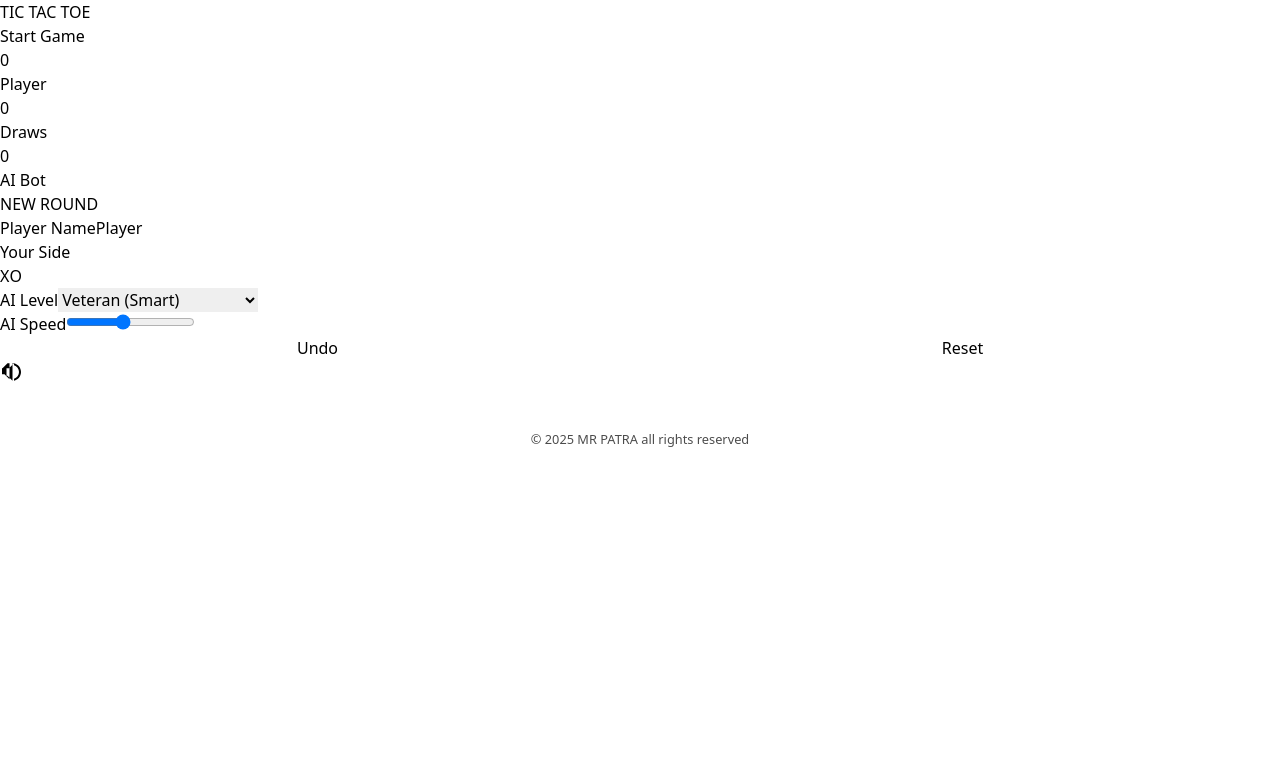
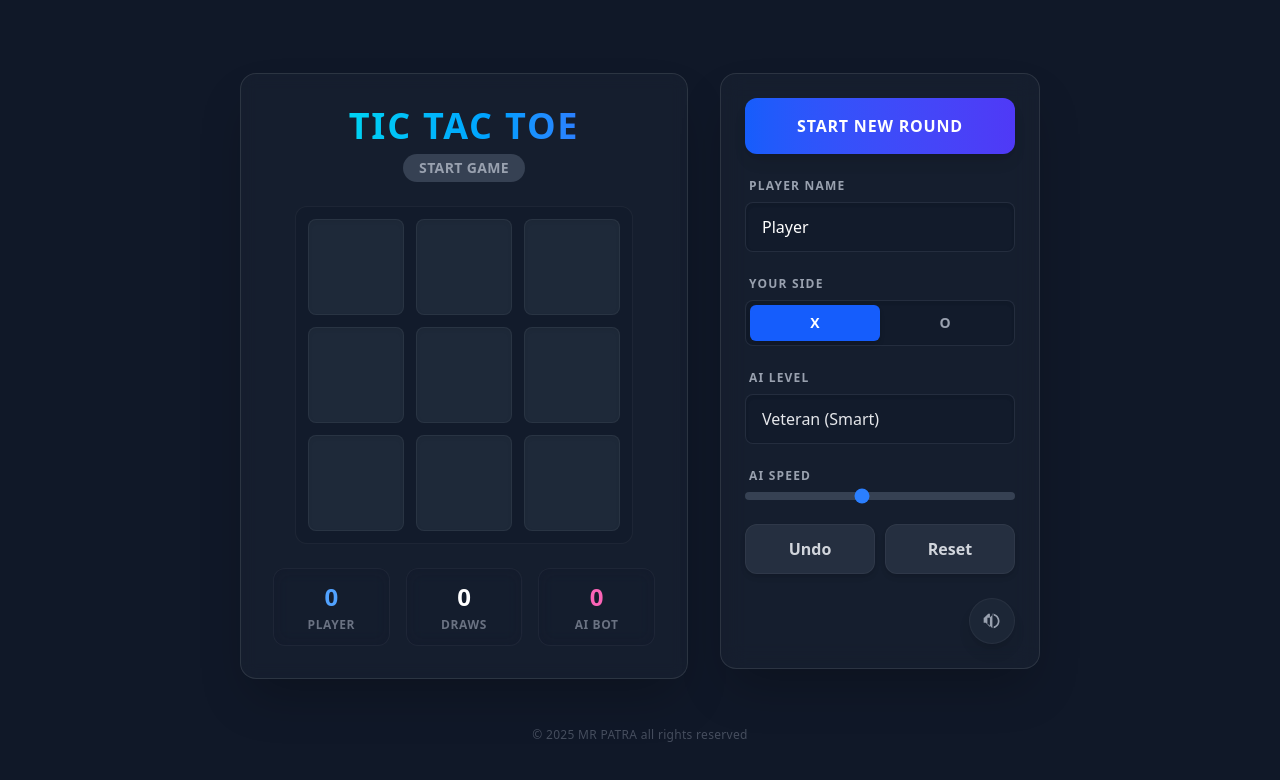
Before and after one commit to amitkumarpatra99/TicTacToe, a React (Vite) app: page / in a window 1280 px wide. Shown: the top 780 px of the page. Built offline with nearby package versions, Linux system fonts and the light colour scheme.

Commit message:
UI UPGRADE

```diff
--- a/package.json
+++ b/package.json
@@ -15,6 +15,7 @@
   },
   "devDependencies": {
     "@eslint/js": "^9.39.1",
+    "@tailwindcss/postcss": "^4.1.17",
     "@types/react": "^19.2.5",
     "@types/react-dom": "^19.2.3",
     "@vitejs/plugin-react": "^5.1.1",
@@ -24,7 +25,7 @@
     "eslint-plugin-react-refresh": "^0.4.24",
     "globals": "^16.5.0",
     "postcss": "^8.5.6",
-    "tailwindcss": "^3.4.17",
+    "tailwindcss": "^4.1.17",
     "vite": "^7.2.4"
   }
 }
--- a/postcss.config.js
+++ b/postcss.config.js
@@ -1,6 +1,6 @@
 export default {
     plugins: {
-        tailwindcss: {},
+        '@tailwindcss/postcss': {},
         autoprefixer: {},
     },
 }
--- a/src/App.jsx
+++ b/src/App.jsx
@@ -2,13 +2,11 @@ import React from 'react';
 import Game from './components/Game';
 import Footer from './components/Footer';
 
-function App() {
+export default function App() {
   return (
-    <>
+    <div className="min-h-screen bg-gray-900 flex flex-col items-center justify-center text-white">
       <Game />
       <Footer />
-    </>
+    </div>
   );
 }
-
-export default App;
--- a/src/components/Board.jsx
+++ b/src/components/Board.jsx
@@ -3,7 +3,7 @@ import Cell from './Cell';
 
 const Board = ({ cells, onCellClick, winData }) => {
     return (
-        <div className="board" id="board">
+        <div className="grid grid-cols-3 gap-3 bg-gray-900/50 p-3 rounded-xl border border-white/5" id="board">
             {cells.map((cell, i) => (
                 <Cell
                     key={i}
--- a/src/components/Cell.jsx
+++ b/src/components/Cell.jsx
@@ -4,21 +4,26 @@ const Cell = ({ value, onClick, disabled, isWin }) => {
     const getSVG = (type) => {
         if (type === 'X') {
             return (
-                <svg viewBox="0 0 100 100" className="mark-x" width="60" height="60">
-                    <path d="M20,20 L80,80 M80,20 L20,80" fill="none" />
+                <svg viewBox="0 0 100 100" className="w-10 h-10 md:w-14 md:h-14 drop-shadow-lg" fill="none">
+                    <path d="M25,25 L75,75 M75,25 L25,75" stroke="#22d3ee" strokeWidth="10" strokeLinecap="round" />
                 </svg>
             );
         }
         return (
-            <svg viewBox="0 0 100 100" className="mark-o" width="60" height="60">
-                <circle cx="50" cy="50" r="35" fill="none" />
+            <svg viewBox="0 0 100 100" className="w-10 h-10 md:w-14 md:h-14 drop-shadow-lg" fill="none">
+                <circle cx="50" cy="50" r="25" stroke="#f472b6" strokeWidth="10" strokeLinecap="round" />
             </svg>
         );
     };
 
     return (
         <div
-            className={`cell ${value ? 'disabled' : ''} ${isWin ? 'win' : ''}`}
+            className={`
+                w-20 h-20 md:w-24 md:h-24 flex items-center justify-center rounded-lg transition-all duration-300
+                shadow-inner border border-white/5
+                ${value ? 'cursor-default' : 'cursor-pointer hover:bg-gray-700 hover:shadow-lg'}
+                ${isWin ? 'bg-green-500/20 shadow-[0_0_20px_rgba(74,222,128,0.2)] border-green-500/30' : 'bg-gray-800'}
+            `}
             onClick={!disabled ? onClick : undefined}
         >
             {value && getSVG(value)}
--- a/src/components/Footer.jsx
+++ b/src/components/Footer.jsx
@@ -2,13 +2,7 @@ import React from 'react';
 
 const Footer = () => {
     return (
-        <footer style={{
-            marginTop: '40px',
-            textAlign: 'center',
-            color: 'var(--text-muted)',
-            fontSize: '0.8rem',
-            opacity: 0.7
-        }}>
+        <footer className="mt-8 text-center text-gray-500 text-xs font-medium tracking-wide opacity-60 hover:opacity-100 transition-opacity">
             <p>&copy; {new Date().getFullYear()} MR PATRA all rights reserved</p>
         </footer>
     );
--- a/src/components/Game.jsx
+++ b/src/components/Game.jsx
@@ -17,14 +17,18 @@ const Game = () => {
     };
 
     return (
-        <div className="app-container">
-            <section className="game-area glass-panel">
-                <div className="header">
-                    <h1>TIC TAC TOE</h1>
+        <div className="flex flex-col md:flex-row gap-8 max-w-6xl mx-auto w-full items-start justify-center p-4">
+            <section className="flex flex-col items-center gap-6 bg-gray-800/40 p-8 rounded-2xl backdrop-blur-sm border border-white/10 shadow-2xl w-full max-w-md">
+                <div className="flex flex-col items-center gap-2 w-full">
+                    <h1 className="text-4xl font-black bg-gradient-to-r from-cyan-400 to-blue-500 bg-clip-text text-transparent tracking-wider">
+                        TIC TAC TOE
+                    </h1>
                     <div
-                        className="status-badge"
+                        className={`px-4 py-1 rounded-full text-sm font-bold tracking-wide uppercase ${game.statusColor === '#4ade80' ? 'bg-green-500/20 text-green-400' :
+                                game.statusColor === '#f472b6' ? 'bg-pink-500/20 text-pink-400' :
+                                    'bg-gray-700 text-gray-400'
+                            }`}
                         id="status"
-                        style={{ color: game.statusColor }}
                     >
                         {game.status}
                     </div>
@@ -54,16 +58,6 @@ const Game = () => {
                 playerName={playerName}
                 setPlayerName={setPlayerName}
             />
-
-            {/* Footer is outside the main grid in the original design?
-          Actually original design didn't have footer.
-          The app-container is grid.
-          If we put footer here, it might break layout if not handled.
-          Let's put footer outside app-container or make it span.
-          But Game returns app-container.
-          Let's put footer inside Sidebar or just append it to the body in App.jsx?
-          Or just put it below the app-container.
-      */}
         </div>
     );
 };
--- a/src/components/ScoreBoard.jsx
+++ b/src/components/ScoreBoard.jsx
@@ -2,18 +2,18 @@ import React from 'react';
 
 const ScoreBoard = ({ scores, playerName }) => {
     return (
-        <div className="scoreboard">
-            <div className="score-card">
-                <div className="score-val" id="scoreHuman">{scores.h}</div>
-                <div className="score-label">{playerName || 'Player'}</div>
+        <div className="grid grid-cols-3 gap-4 w-full">
+            <div className="flex flex-col items-center justify-center bg-gray-900/40 p-3 rounded-xl border border-white/5 backdrop-blur-sm">
+                <div className="text-2xl font-black text-blue-400" id="scoreHuman">{scores.h}</div>
+                <div className="text-xs font-bold text-gray-500 uppercase tracking-wider mt-1">{playerName || 'Player'}</div>
             </div>
-            <div className="score-card">
-                <div className="score-val" id="scoreTie">{scores.t}</div>
-                <div className="score-label">Draws</div>
+            <div className="flex flex-col items-center justify-center bg-gray-900/40 p-3 rounded-xl border border-white/5 backdrop-blur-sm">
+                <div className="text-2xl font-black text-white" id="scoreTie">{scores.t}</div>
+                <div className="text-xs font-bold text-gray-500 uppercase tracking-wider mt-1">Draws</div>
             </div>
-            <div className="score-card">
-                <div className="score-val" id="scoreAI">{scores.a}</div>
-                <div className="score-label">AI Bot</div>
+            <div className="flex flex-col items-center justify-center bg-gray-900/40 p-3 rounded-xl border border-white/5 backdrop-blur-sm">
+                <div className="text-2xl font-black text-pink-400" id="scoreAI">{scores.a}</div>
+                <div className="text-xs font-bold text-gray-500 uppercase tracking-wider mt-1">AI Bot</div>
             </div>
         </div>
     );
--- a/src/components/Sidebar.jsx
+++ b/src/components/Sidebar.jsx
@@ -16,13 +16,20 @@ const Sidebar = ({
     setPlayerName
 }) => {
     return (
-        <aside className="sidebar glass-panel">
+        <aside className="bg-gray-800/40 backdrop-blur-md p-6 rounded-2xl w-full md:w-80 shadow-2xl border border-white/10 flex flex-col gap-6">
 
-            <button className="btn btn-primary" id="newGame" onClick={onNewGame}>NEW ROUND</button>
+            <button
+                className="w-full py-4 px-6 rounded-xl font-bold text-white uppercase tracking-wider shadow-lg bg-gradient-to-r from-blue-600 to-indigo-600 hover:from-blue-500 hover:to-indigo-500 active:scale-[0.98] transition-all duration-200"
+                id="newGame"
+                onClick={onNewGame}
+            >
+                Start New Round
+            </button>
 
-            <div className="control-group">
-                <span className="control-label">Player Name</span>
+            <div className="flex flex-col gap-2">
+                <span className="text-xs font-bold text-gray-400 uppercase tracking-widest ml-1">Player Name</span>
                 <input
+                    className="w-full bg-gray-900/50 border border-gray-700/50 rounded-lg px-4 py-3 text-white placeholder-gray-600 focus:border-blue-500 focus:ring-1 focus:ring-blue-500 outline-none transition-colors shadow-inner"
                     type="text"
                     value={playerName}
                     onChange={(e) => setPlayerName(e.target.value)}
@@ -31,23 +38,24 @@ const Sidebar = ({
                 />
             </div>
 
-            <div className="control-group">
-                <span className="control-label">Your Side</span>
-                <div className="switch-row">
+            <div className="flex flex-col gap-2">
+                <span className="text-xs font-bold text-gray-400 uppercase tracking-widest ml-1">Your Side</span>
+                <div className="flex bg-gray-900/50 rounded-lg p-1 border border-gray-700/50 shadow-inner">
                     <button
-                        className={`btn switch-btn ${humanSide === 'X' ? 'active' : ''}`}
+                        className={`flex-1 py-2 rounded-md font-bold text-sm transition-all duration-200 ${humanSide === 'X' ? 'bg-blue-600 text-white shadow-md' : 'text-gray-400 hover:text-white hover:bg-white/5'}`}
                         onClick={() => setSide('X')}
                     >X</button>
                     <button
-                        className={`btn switch-btn ${humanSide === 'O' ? 'active' : ''}`}
+                        className={`flex-1 py-2 rounded-md font-bold text-sm transition-all duration-200 ${humanSide === 'O' ? 'bg-pink-500 text-white shadow-md' : 'text-gray-400 hover:text-white hover:bg-white/5'}`}
                         onClick={() => setSide('O')}
                     >O</button>
                 </div>
             </div>
 
-            <div className="control-group">
-                <span className="control-label">AI Level</span>
+            <div className="flex flex-col gap-2">
+                <span className="text-xs font-bold text-gray-400 uppercase tracking-widest ml-1">AI Level</span>
                 <select
+                    className="w-full bg-gray-900/50 border border-gray-700/50 rounded-lg px-4 py-3 text-gray-200 focus:border-blue-500 focus:ring-1 focus:ring-blue-500 outline-none transition-colors shadow-inner appearance-none cursor-pointer"
                     id="difficulty"
                     value={difficulty}
                     onChange={(e) => setDifficulty(parseInt(e.target.value))}
@@ -58,9 +66,10 @@ const Sidebar = ({
                 </select>
             </div>
 
-            <div className="control-group">
-                <span className="control-label">AI Speed</span>
+            <div className="flex flex-col gap-2">
+                <span className="text-xs font-bold text-gray-400 uppercase tracking-widest ml-1">AI Speed</span>
                 <input
+                    className="w-full h-2 bg-gray-700 rounded-lg appearance-none cursor-pointer accent-blue-500"
                     type="range"
                     id="animSpeed"
                     min="100"
@@ -71,18 +80,30 @@ const Sidebar = ({
             </div>
 
             <div style={{ marginTop: 'auto', display: 'flex', gap: '10px' }}>
-                <button className="btn" id="undoBtn" style={{ flex: 1 }} onClick={onUndo}>Undo</button>
-                <button className="btn" id="resetScore" style={{ flex: 1 }} onClick={onResetScores}>Reset</button>
+                <button
+                    className="flex-1 py-3 px-4 rounded-xl font-bold text-gray-300 bg-gray-700/50 hover:bg-gray-700 hover:text-white transition-colors border border-white/5 shadow-md"
+                    id="undoBtn"
+                    onClick={onUndo}
+                >
+                    Undo
+                </button>
+                <button
+                    className="flex-1 py-3 px-4 rounded-xl font-bold text-gray-300 bg-gray-700/50 hover:bg-gray-700 hover:text-white transition-colors border border-white/5 shadow-md"
+                    id="resetScore"
+                    onClick={onResetScores}
+                >
+                    Reset
+                </button>
             </div>
 
             <button
-                className="sound-toggle"
+                className="absolute top-4 right-4 md:static md:self-end md:mt-0 p-3 rounded-full bg-gray-800/80 text-gray-400 hover:text-white hover:bg-gray-700 transition-all border border-white/5 shadow-lg"
                 id="soundBtn"
                 title="Toggle Sound"
                 onClick={toggleSound}
-                style={{ opacity: soundEnabled ? 1 : 0.6 }}
+                style={{ opacity: soundEnabled ? 1 : 0.5 }}
             >
-                <svg width="24" height="24" fill="currentColor" viewBox="0 0 24 24">
+                <svg width="20" height="20" fill="currentColor" viewBox="0 0 24 24">
                     <path d="M14 3.23v2.06c2.89.86 5 3.54 5 6.71s-2.11 5.85-5 6.71v2.06c4.01-.91 7-4.49 7-8.77s-2.99-7.86-7-8.77zm-4 0h-2.5l-5 5H2v6h2.5l5 5V3.23zm2.5 0v17.54l-5-5H6.5V8.23h2.5l5-5z" />
                 </svg>
             </button>
--- a/src/index.css
+++ b/src/index.css
@@ -1,3 +1 @@
-@tailwind base;
-@tailwind components;
-@tailwind utilities;
+@import "tailwindcss";
--- a/tailwind.config.js
+++ /dev/null
@@ -1,11 +0,0 @@
-/** @type {import('tailwindcss').Config} */
-export default {
-    content: [
-        "./index.html",
-        "./src/**/*.{js,ts,jsx,tsx}",
-    ],
-    theme: {
-        extend: {},
-    },
-    plugins: [],
-}
```
Also changed, not shown: 1 other file (tests, documents, lock files or other folders).
